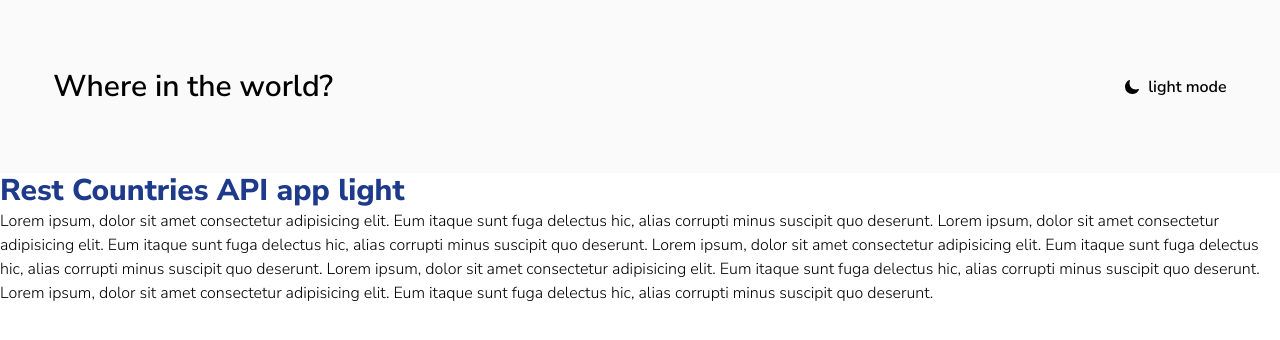
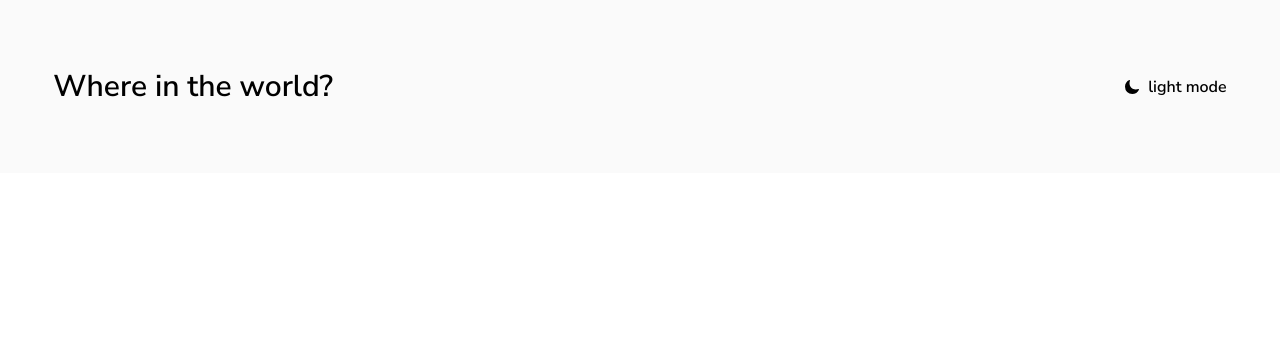
Before and after one commit to victoriacheng15/fem-rest-countries-api, a React (Vite) app: page / in a window 1280 px wide. Shown: the top 340 px of the page. Built offline with nearby package versions, Linux system fonts and the light colour scheme.

Commit message:
add test files and remove placeholder text

```diff
--- a/src/App.jsx
+++ b/src/App.jsx
@@ -9,21 +9,6 @@ function App() {
   return (
     <div className={`min-h-screen font-nuito ${darkMode && 'dark'}`}>
       <HeaderBar onClick={setMode} isDark={darkMode} />
-      <h1 className="text-3xl font-bold text-blue-900">
-        Rest Countries API app {darkMode ? 'dark' : 'light'}
-      </h1>
-      <p>
-        Lorem ipsum, dolor sit amet consectetur adipisicing elit. Eum itaque
-        sunt fuga delectus hic, alias corrupti minus suscipit quo deserunt.
-        Lorem ipsum, dolor sit amet consectetur adipisicing elit. Eum itaque
-        sunt fuga delectus hic, alias corrupti minus suscipit quo deserunt.
-        Lorem ipsum, dolor sit amet consectetur adipisicing elit. Eum itaque
-        sunt fuga delectus hic, alias corrupti minus suscipit quo deserunt.
-        Lorem ipsum, dolor sit amet consectetur adipisicing elit. Eum itaque
-        sunt fuga delectus hic, alias corrupti minus suscipit quo deserunt.
-        Lorem ipsum, dolor sit amet consectetur adipisicing elit. Eum itaque
-        sunt fuga delectus hic, alias corrupti minus suscipit quo deserunt.
-      </p>
     </div>
   );
 }
```
Also changed, not shown: 2 other files (tests, documents, lock files or other folders).
